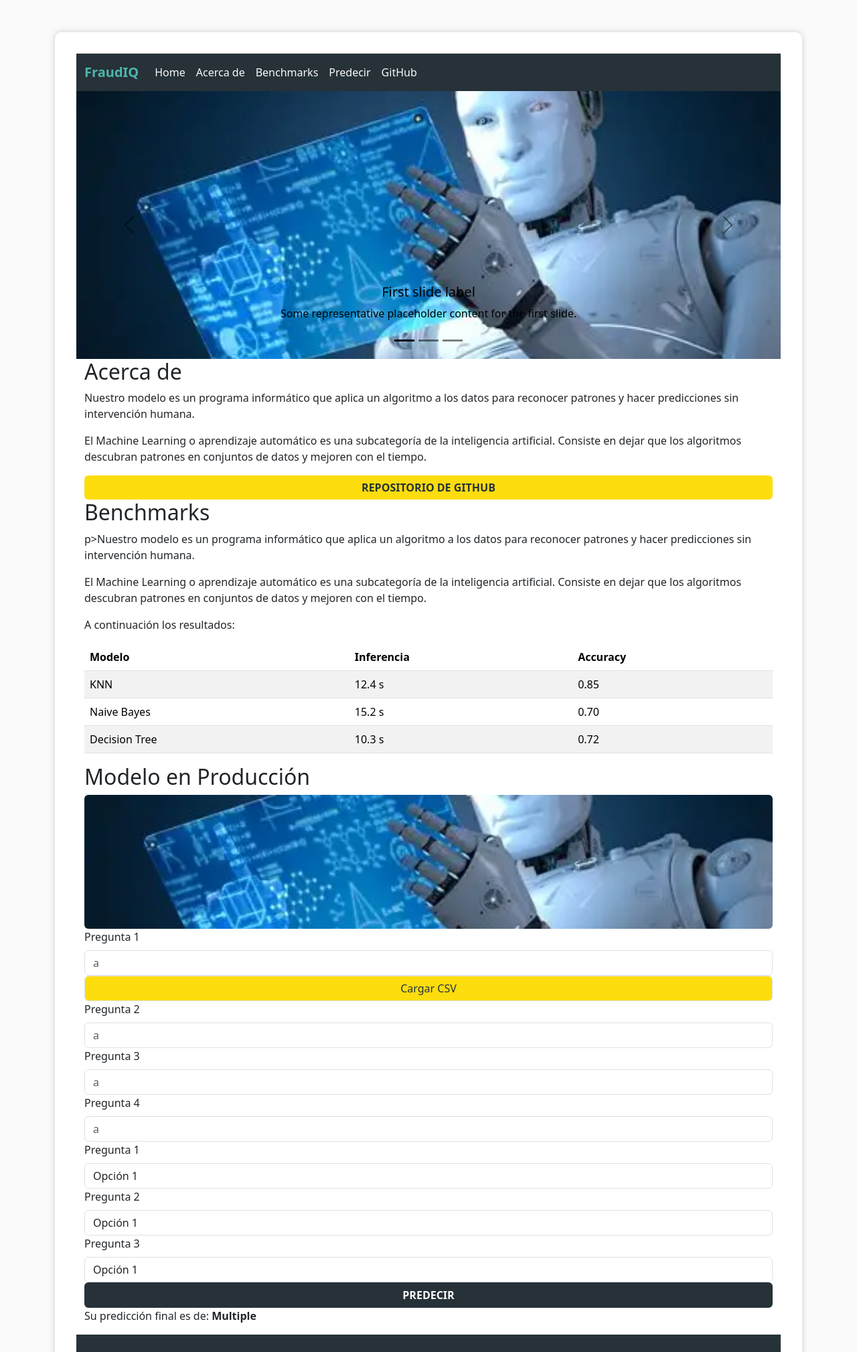
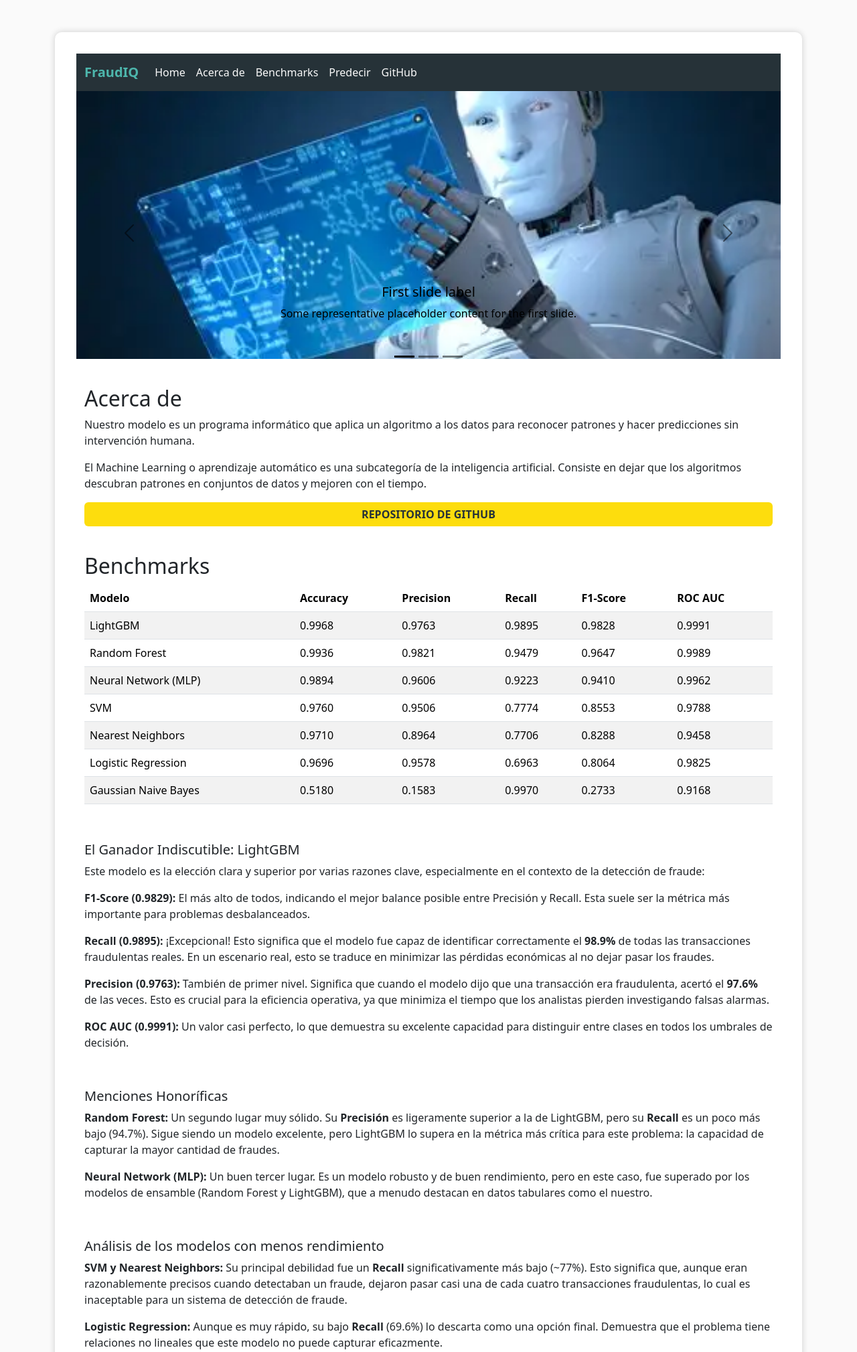
Before and after one commit to MrDeybby/fraudiq, a Flask app: page / in a window 1280 px wide. Shown: the top 2019 px of the page at 67% size. Run offline with Flask 3, Linux system fonts and the light colour scheme.

Commit message:
[add] Se completo seccion de benchmark

```diff
--- a/templates/index.html
+++ b/templates/index.html
@@ -140,6 +140,7 @@
             <span class="carousel-control-next-icon" aria-hidden="true"></span>
             <span class="visually-hidden">Next</span>
           </button>
+          <p><br></p> <!-- Salto de linea -->
         </div>
 
         <section id="acerca_de">
@@ -150,43 +151,109 @@
             <div class="d-grid gap-2">
               <a href="https://github.com/MrDeybby/fraudiq" target="_blank" class="btn btn-github" type="button">REPOSITORIO DE GITHUB</a>
             </div>
-
+            <p><br></p> <!-- Salto de linea -->
           </div>
         </section>
 
         <section id="benchmarks">
           <div class="container">
             <h2>Benchmarks</h2>
-            p>Nuestro modelo es un programa informático que aplica un algoritmo a los datos para reconocer patrones y hacer predicciones sin intervención humana.</p>
-            <p>El Machine Learning o aprendizaje automático es una subcategoría de la inteligencia artificial. Consiste en dejar que los algoritmos descubran patrones en conjuntos de datos y mejoren con el tiempo.</p>
-            <p>A continuación los resultados:</p>
             <table class="table table-striped">
               <thead>
-                <tr>
+                            <tr>
                   <th>Modelo</th>
-                  <th>Inferencia</th>
                   <th>Accuracy</th>
+                  <th>Precision</th>
+                  <th>Recall</th>
+                  <th>F1-Score</th>
+                  <th>ROC AUC</th>
                 </tr>
               </thead>
               <tbody>
                 <tr>
-                  <td>KNN</td>
-                  <td>12.4 s</td>
-                  <td>0.85</td>
+                  <td>LightGBM</td>
+                  <td>0.9968</td>
+                  <td>0.9763</td>
+                  <td>0.9895</td>
+                  <td>0.9828</td>
+                  <td>0.9991</td>
                 </tr>
                 <tr>
-                  <td>Naive Bayes</td>
-                  <td>15.2 s</td>
-                  <td>0.70</td>
+                  <td>Random Forest</td>
+                  <td>0.9936</td>
+                  <td>0.9821</td>
+                  <td>0.9479</td>
+                  <td>0.9647</td>
+                  <td>0.9989</td>
                 </tr>
                 <tr>
-                  <td>Decision Tree</td>
-                  <td>10.3 s</td>
-                  <td>0.72</td>
+                  <td>Neural Network (MLP)</td>
+                  <td>0.9894</td>
+                  <td>0.9606</td>
+                  <td>0.9223</td>
+                  <td>0.9410</td>
+                  <td>0.9962</td>
+                </tr>
+                <tr>
+                  <td>SVM</td>
+                  <td>0.9760</td>
+                  <td>0.9506</td>
+                  <td>0.7774</td>
+                  <td>0.8553</td>
+                  <td>0.9788</td>
+                </tr>
+                <tr>
+                  <td>Nearest Neighbors</td>
+                  <td>0.9710</td>
+                  <td>0.8964</td>
+                  <td>0.7706</td>
+                  <td>0.8288</td>
+                  <td>0.9458</td>
+                </tr>
+                <tr>
+                  <td>Logistic Regression</td>
+                  <td>0.9696</td>
+                  <td>0.9578</td>
+                  <td>0.6963</td>
+                  <td>0.8064</td>
+                  <td>0.9825</td>
+                </tr>
+                <tr>
+                  <td>Gaussian Naive Bayes</td>
+                  <td>0.5180</td>
+                  <td>0.1583</td>
+                  <td>0.9970</td>
+                  <td>0.2733</td>
+                  <td>0.9168</td>
                 </tr>
               </tbody>
             </table>
+            <p><br></p> <!-- Salto de linea -->
+            <h5>El Ganador Indiscutible: LightGBM</h5>
+            <p>
+Este modelo es la elección clara y superior por varias razones clave, especialmente en el contexto de la detección de fraude:</p>
 
+<p><b>F1-Score (0.9829):</b> El más alto de todos, indicando el mejor balance posible entre Precisión y Recall. Esta suele ser la métrica más importante para problemas desbalanceados.</p>
+<p><b>Recall (0.9895):</b> ¡Excepcional! Esto significa que el modelo fue capaz de identificar correctamente el <b>98.9%</b> de todas las transacciones fraudulentas reales. En un escenario real, esto se traduce en minimizar las pérdidas económicas al no dejar pasar los fraudes.</p>
+<p><b>Precision (0.9763):</b> También de primer nivel. Significa que cuando el modelo dijo que una transacción era fraudulenta, acertó el <b>97.6%</b> de las veces. Esto es crucial para la eficiencia operativa, ya que minimiza el tiempo que los analistas pierden investigando falsas alarmas.</p>
+<p><b>ROC AUC (0.9991):</b> Un valor casi perfecto, lo que demuestra su excelente capacidad para distinguir entre clases en todos los umbrales de decisión.</p>
+
+<p><br></p> <!-- Salto de linea -->
+<h5>Menciones Honoríficas</h5>
+
+<p><b>Random Forest:</b> Un segundo lugar muy sólido. Su <b>Precisión</b> es ligeramente superior a la de LightGBM, pero su <b>Recall</b> es un poco más bajo (94.7%). Sigue siendo un modelo excelente, pero LightGBM lo supera en la métrica más crítica para este problema: la capacidad de capturar la mayor cantidad de fraudes.</p>
+
+<p><b>Neural Network (MLP):</b> Un buen tercer lugar. Es un modelo robusto y de buen rendimiento, pero en este caso, fue superado por los modelos de ensamble (Random Forest y LightGBM), que a menudo destacan en datos tabulares como el nuestro.</p>
+
+<p><br></p> <!-- Salto de linea -->
+<h5>Análisis de los modelos con menos rendimiento</h5>
+
+<P><b>SVM y Nearest Neighbors:</b> Su principal debilidad fue un <b>Recall</b> significativamente más bajo (~77%). Esto significa que, aunque eran razonablemente precisos cuando detectaban un fraude, dejaron pasar casi una de cada cuatro transacciones fraudulentas, lo cual es inaceptable para un sistema de detección de fraude.</P>
+
+<P><b>Logistic Regression:</b> Aunque es muy rápido, su bajo <b>Recall</b> (69.6%) lo descarta como una opción final. Demuestra que el problema tiene relaciones no lineales que este modelo no puede capturar eficazmente.</P>
+
+<P><b>Gaussian Naive Bayes:</b> Este modelo ilustra un caso clásico de "falso rendimiento". Su <b>Recall</b> es casi perfecto (99.7%), pero su <b>Precisión</b> es abismal (15.8%). En la práctica, esto significaría que para atrapar a casi todos los estafadores, el sistema inundaría a los analistas con una cantidad masiva de falsas alarmas (más de 4 de cada 5 alertas serían incorrectas), haciendo que el sistema sea inútil por el "ruido" que genera.</P>
+<p><br></p> <!-- Salto de linea -->
           </div>
         </section>
 
@@ -198,6 +265,8 @@
               <label class="form-label" for="Pregunta 1">Pregunta 1</label>
               <input class="form-control" type="text" name="Pregunta 1" placeholder="a">
 
+              <label for="cantidad">Cantidad:</label>
+              <input type="number" id="cantidad" name="cantidad">
 
               <!-- <label class="form-label" for="csv">Cargar CSV</label> -->
               <button class="form-control" type="button" onclick="document.getElementById('csv').click();" style="--bs-btn-padding-y: .25rem; --bs-btn-padding-x: .5rem; --bs-btn-font-size: .75rem; background-color: #FDDD0D; color: #263238;">
```
